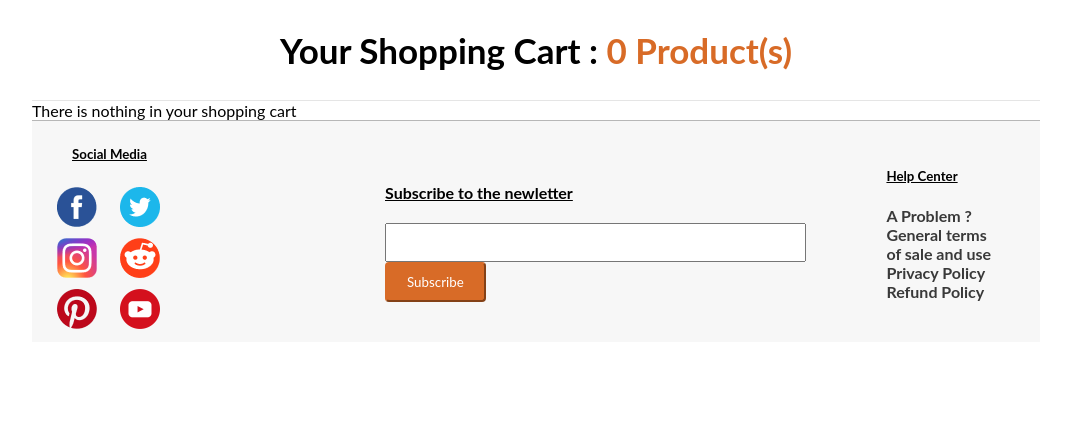
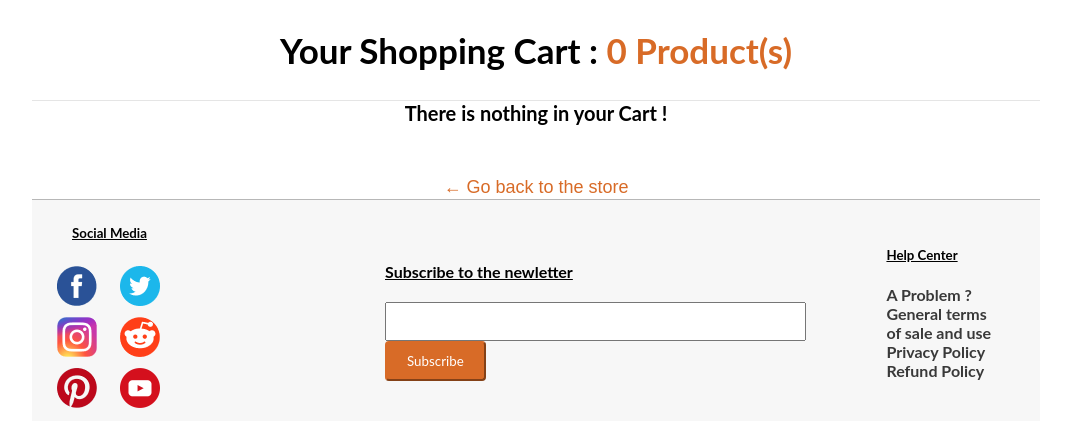
Before and after one commit to ThomasGrisez/ProjetWeb, a PHP site: page /PHP/shoppingCart.php in a window 1280 px wide. Shown: the part 216-655 px from the top of the page, without its empty margins (104-1175 px from the left). Run offline with PHP 8.4, Linux system fonts and the light colour scheme; a user stored in the database is signed in; data comes from the database, SQL or seed files in the repository.

Commit message:
Just few changes on cart

```diff
--- a/CSS/cartCSS.php
+++ b/CSS/cartCSS.php
@@ -58,6 +58,7 @@
 
 .validate_my_cart_button_bloc{
 	padding-top : 150px;
+	padding-bottom : 150px;
 }
 
 .button_for_go_to_the_checkout{
@@ -76,6 +77,19 @@
 	cursor: pointer;
 }
 
+
+.button_go_back_to_my_profile{
+	font-size : 18px;
+	background-color : white;
+	border : none;
+	color: #D86B27;
+}
+
+.button_go_back_to_my_profile:hover{
+	color :  #700500;
+	cursor: pointer;
+}
+
 </style>';
 
 ?>
--- a/PHP/shoppingCart.php
+++ b/PHP/shoppingCart.php
@@ -95,7 +95,7 @@
             </div>
                 <?php
             }else{
-                echo "There is nothing in your shopping cart";
+                echo "</div><div align='center' style='font-size : 20px;'><b>There is nothing in your Cart !</b><br><br><br><a href='index.php'><button class='button_go_back_to_my_profile'>← Go back to the store</button></a></div>";
             }
         ?>
     </div>
```
